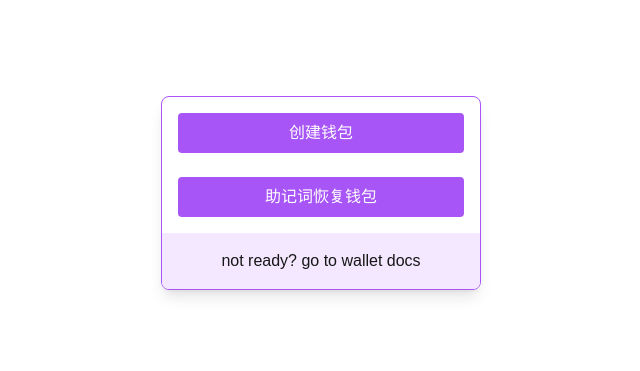
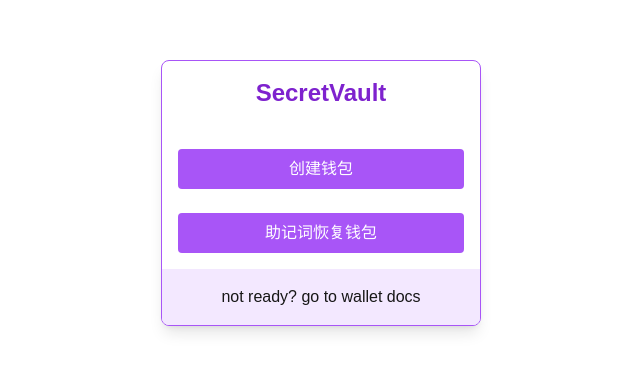
Before and after one commit to Secret1007/secret-vault, a Next.js app: page / in a window 1280 px wide. Shown: the part 207-578 px from the top of the page, without its empty margins (319-959 px from the left). Built offline with nearby package versions, Linux system fonts and the light colour scheme.

Commit message:
feat: add wallet name

```diff
--- a/src/components/Wallet.tsx
+++ b/src/components/Wallet.tsx
@@ -4,6 +4,9 @@ import Link from "next/link";
 const Wallet = () => {
   return (
     <div className="flex flex-col gap-6 p-4">
+      <h2 className="text-2xl font-bold text-purple-700 mb-4 text-center">
+        SecretVault
+      </h2>
       <Link
         className="bg-purple-500 hover:bg-purple-700 text-white  py-2 px-4 rounded text-center"
         href="/create-wallet"
--- a/src/utils/wallet.ts
+++ b/src/utils/wallet.ts
@@ -1,7 +1,4 @@
 import { Wallet, HDNodeWallet } from "ethers";
-// import
-// import useLocalStorageState from 'use-local-storage-state'
-
 
 /**
  * 生成助记词并创建 HDNode
```
